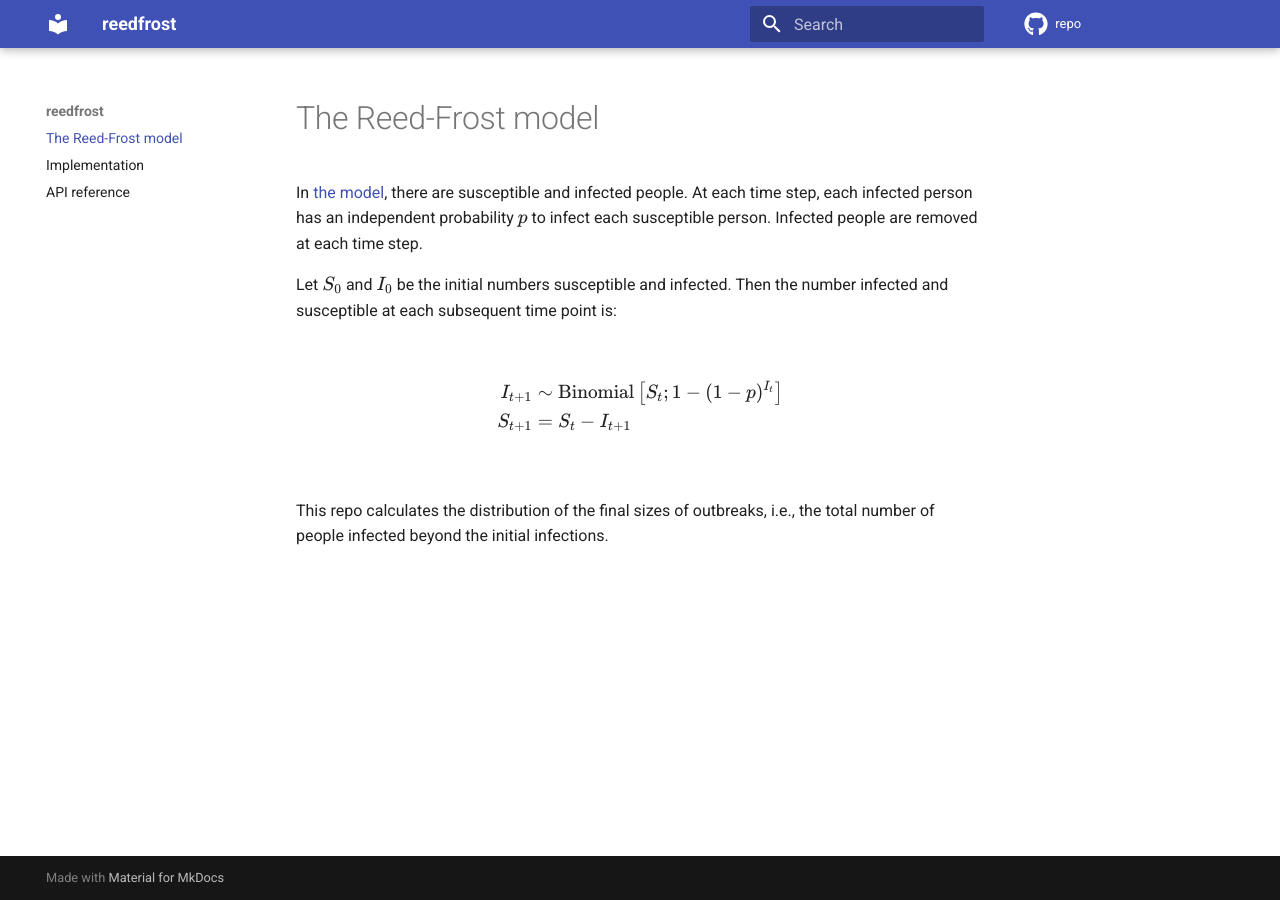
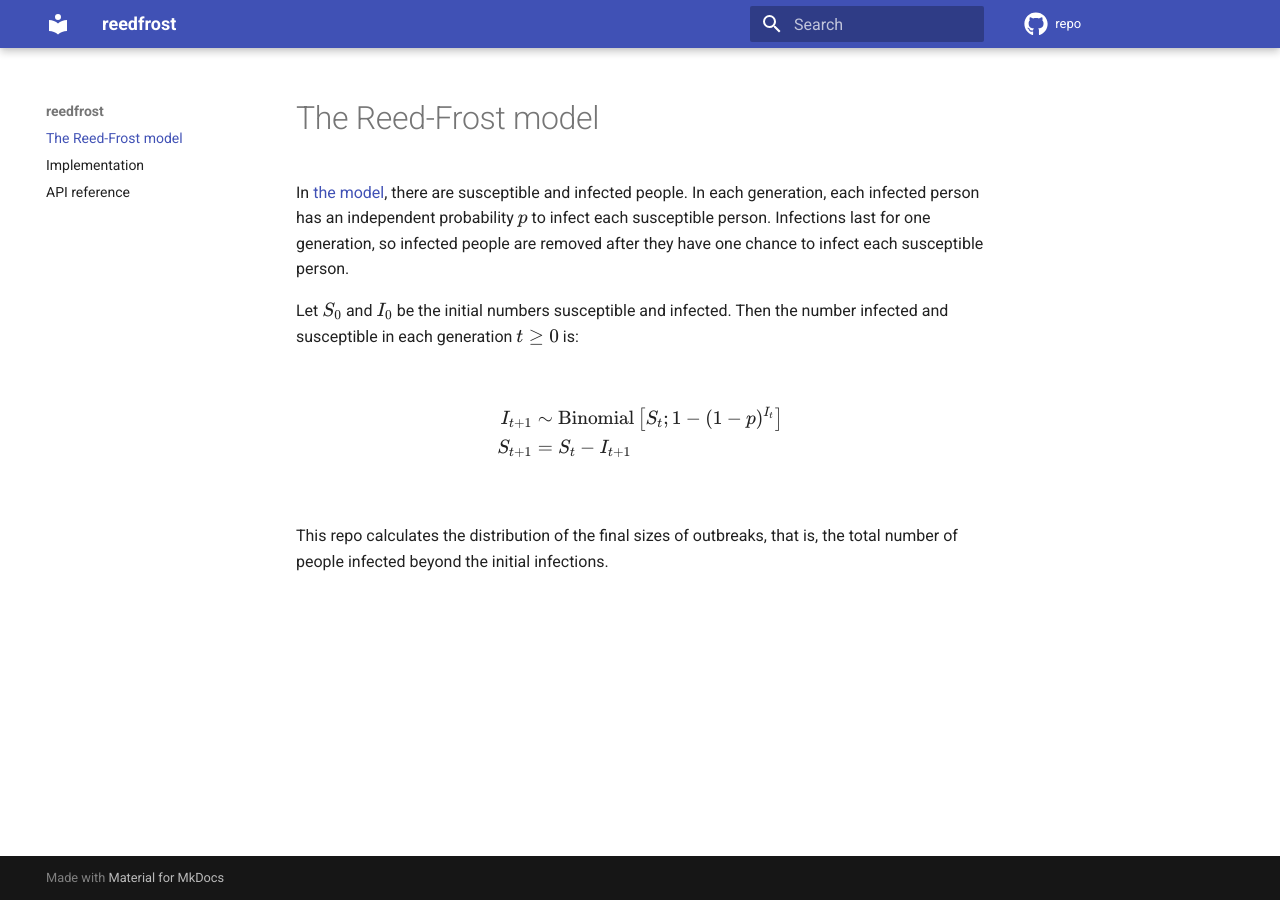
Before and after one commit to CDCgov/reedfrost, an MkDocs documentation site: the page built from docs/index.md, in a window 1280 px wide. Built offline with MkDocs 1.6.1 and Material for MkDocs 9.7.7, drawn with Linux system fonts in a browser that asks for light colours; comment, search, counter and statistics services are not loaded.

Commit message:
tweak docs

````diff
--- a/docs/index.md
+++ b/docs/index.md
@@ -1,14 +1,14 @@
 # The Reed-Frost model
 
-In [the model](https://en.wikipedia.org/wiki/Reed%E2%80%93Frost_model), there are susceptible and infected people. At each time step, each infected person has an independent probability $p$ to infect each susceptible person. Infected people are removed at each time step.
+In [the model](https://en.wikipedia.org/wiki/Reed%E2%80%93Frost_model), there are susceptible and infected people. In each generation, each infected person has an independent probability $p$ to infect each susceptible person. Infections last for one generation, so infected people are removed after they have one chance to infect each susceptible person.
 
-Let $S_0$ and $I_0$ be the initial numbers susceptible and infected. Then the number infected and susceptible at each subsequent time point is:
+Let $S_0$ and $I_0$ be the initial numbers susceptible and infected. Then the number infected and susceptible in each generation $t \geq 0$ is:
 
-```math
+$$
 \begin{align*}
 I_{t+1} &\sim \mathrm{Binomial}\left[S_t; 1-(1-p)^{I_t}\right] \\
 S_{t+1} &= S_t - I_{t+1}
 \end{align*}
-```
+$$
 
-This repo calculates the distribution of the final sizes of outbreaks, i.e., the total number of people infected beyond the initial infections.
+This repo calculates the distribution of the final sizes of outbreaks, that is, the total number of people infected beyond the initial infections.
````
Also changed, not shown: app.py (+15 -2 lines).
